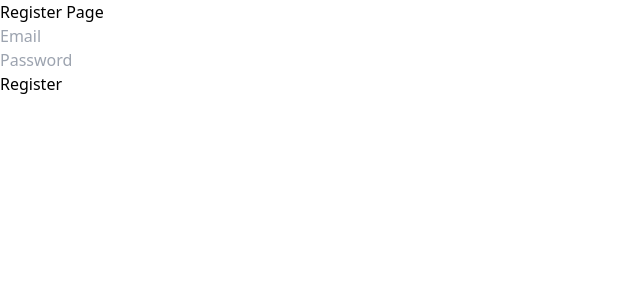
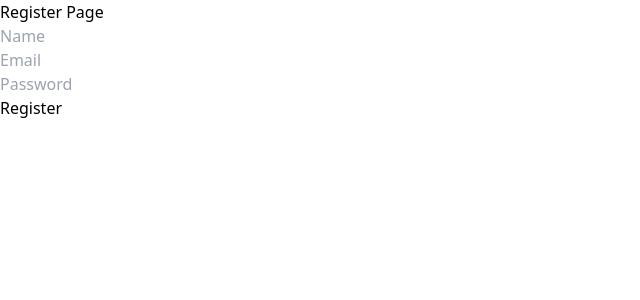
Before and after one commit to anugrah-01/Contact-Sync-App, a React app in the folder frontend/: page /register in a window 1280 px wide. Shown: the top 300 px of the page, without its empty margins (0-640 px from the left). Built offline with nearby package versions, Linux system fonts and the light colour scheme; the HTML template or start-up script is replaced by a standard one.

Commit message:
Additional changes

```diff
--- a/frontend/src/pages/Register.jsx
+++ b/frontend/src/pages/Register.jsx
@@ -30,6 +30,8 @@
             <h1>Register Page</h1>
 
             <form onSubmit={handleSubmit}>
+                <input type="text" placeholder="Name" value={name} onChange={e => setName(e.target.value)} required/>
+                <br />
                 <input type="email" placeholder="Email" value={email} onChange={e => setEmail(e.target.value)} required/>
                 <br />
                 <input type="password" placeholder="Password" value={password} onChange={e => setPassword(e.target.value)} required/>
```
